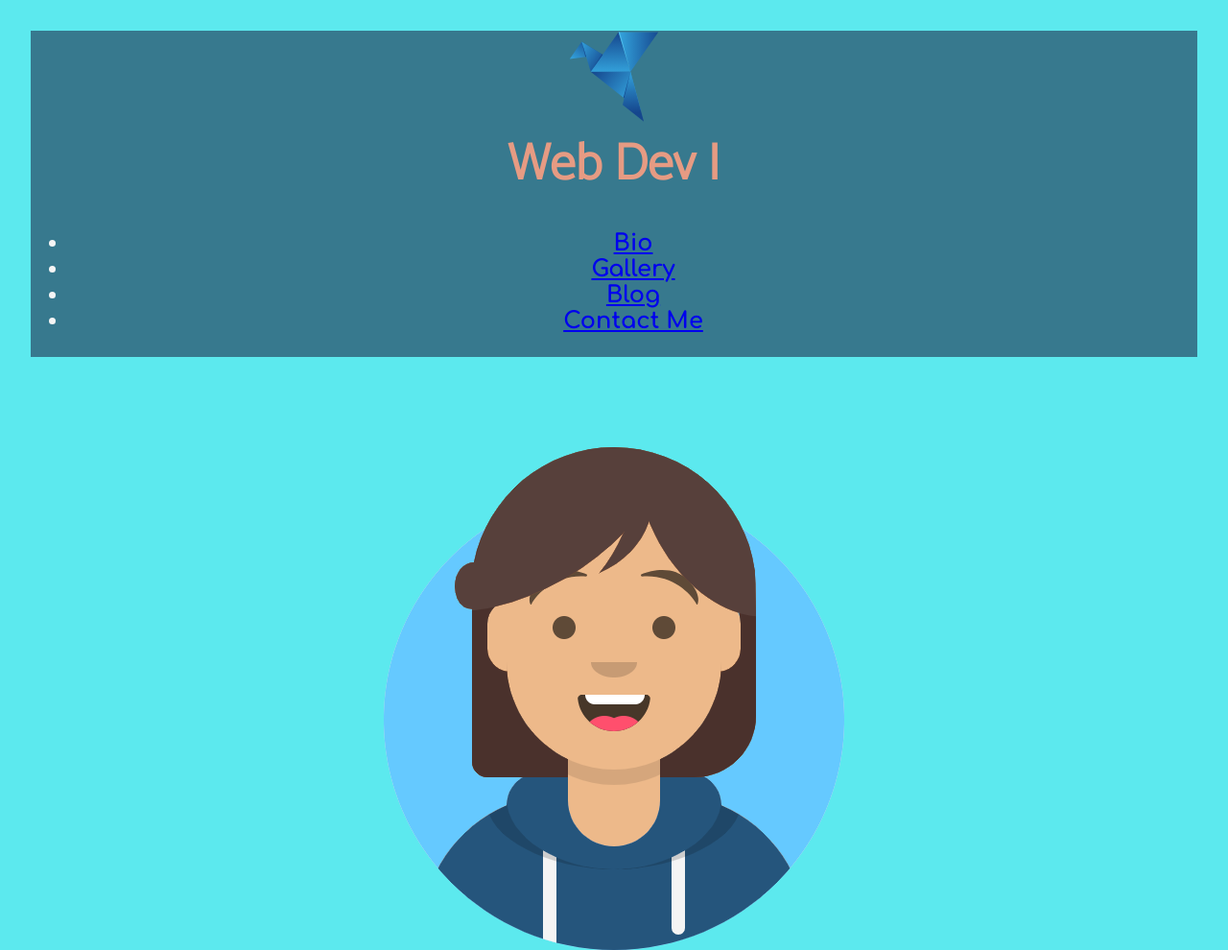
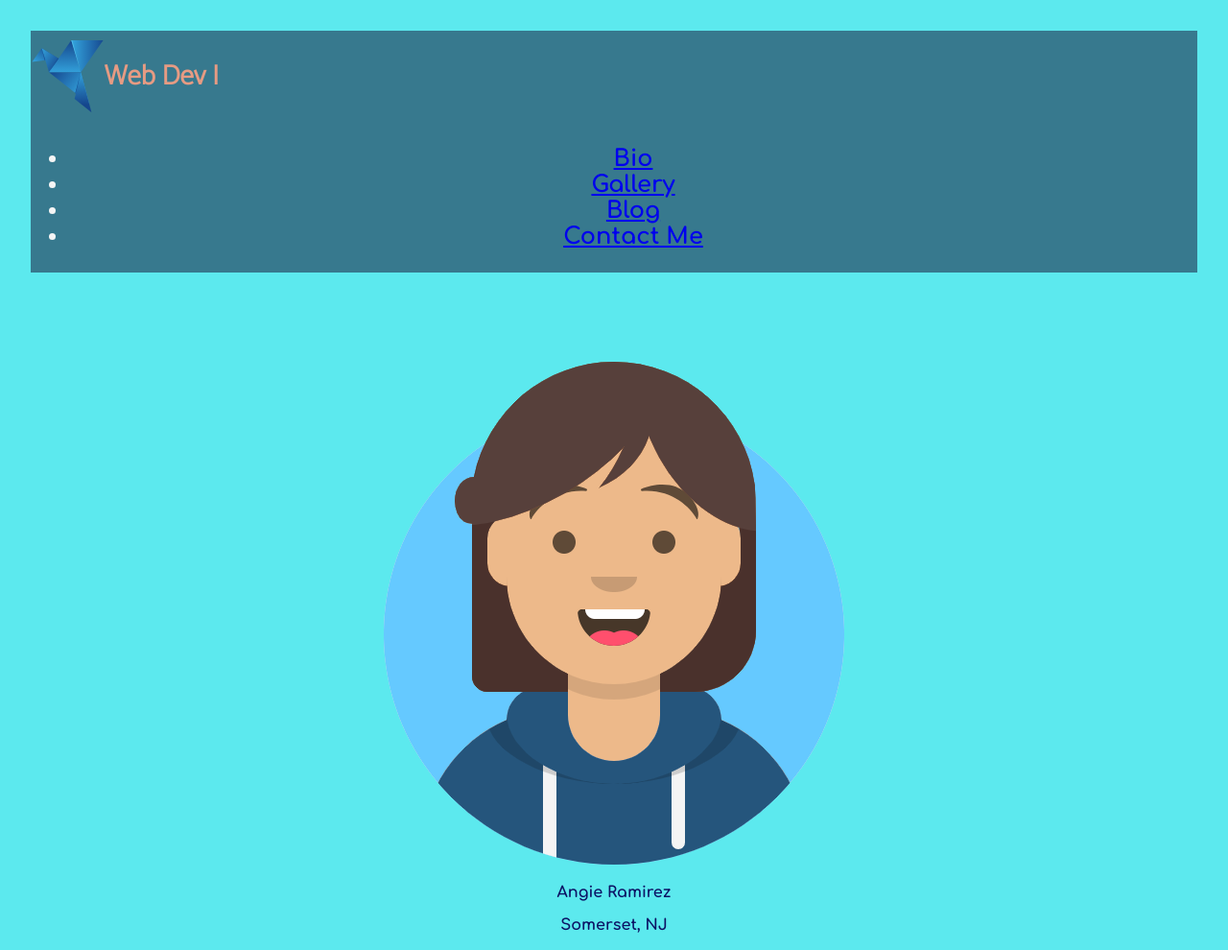
Before and after one commit to RVCC-IDMX/about-me-angiemorell, a plain HTML site: page index.html in a window 1280 px wide. Shown: the top 990 px of the page at 96% size. Drawn offline with Linux system fonts and the light colour scheme.

Commit message:
add logo styles

```diff
--- a/css/nav.css
+++ b/css/nav.css
@@ -36,7 +36,18 @@ main {
 
 /* logo */
 
+.logo {
+    display: flex;
+    align-items:center;
+}
 
+.logo img {
+    height: 6vw;
+    width: 6vw;
+}
+.logo h1 {
+    font-size: 1.2em;
+}
 
 /* navigation list */
 
--- a/css/style.css
+++ b/css/style.css
@@ -15,14 +15,14 @@ header {
     text-align: center;
 }
 
-#icon {
+/* #icon {
     display: block;
     margin: 0 auto;
-}
+} */
 
-#page-title {
+/* #page-title {
     display: inline;
-}
+} */
 
 #hero {
     margin: 0 auto;
```
Also changed, not shown: index.html (+1 -1 lines).
